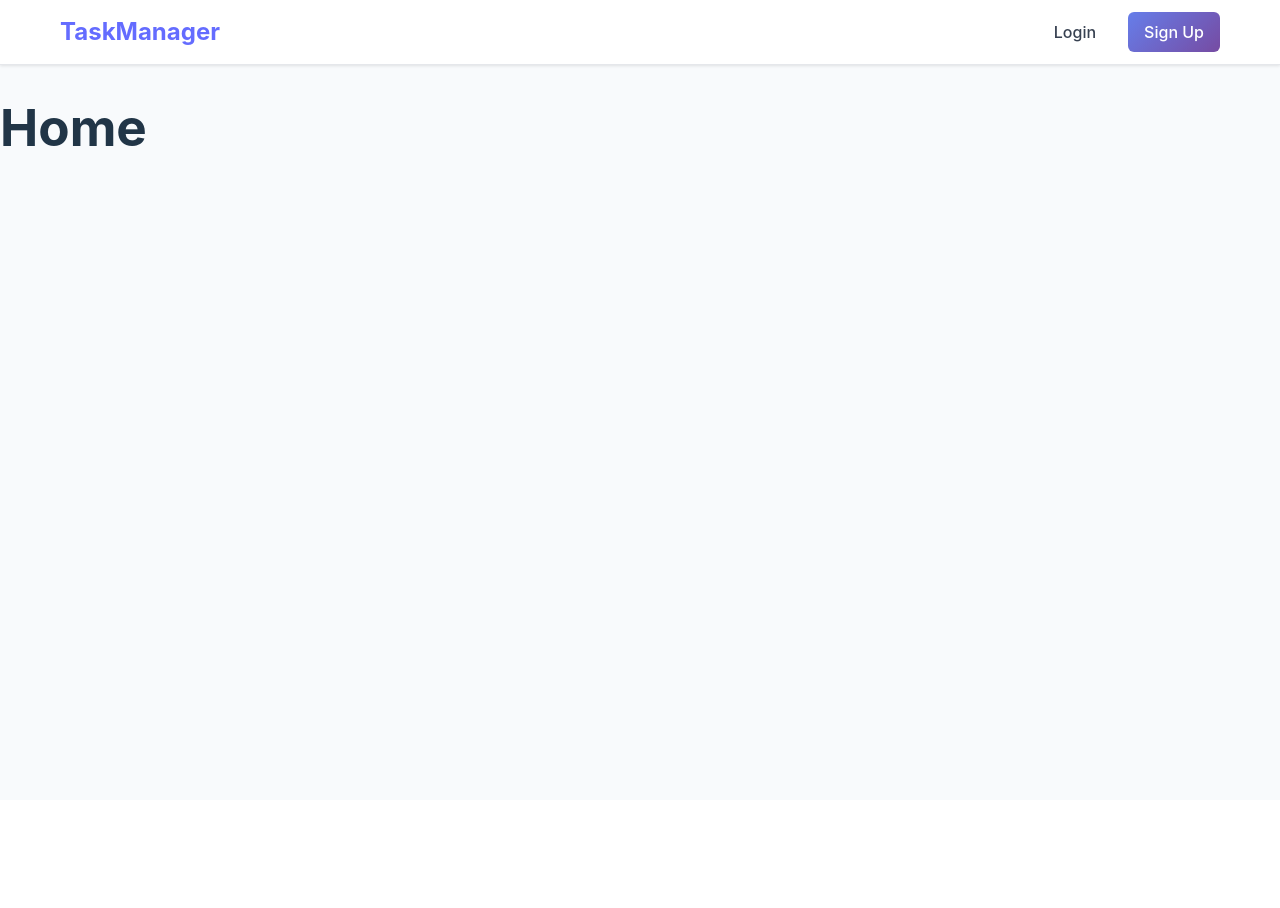
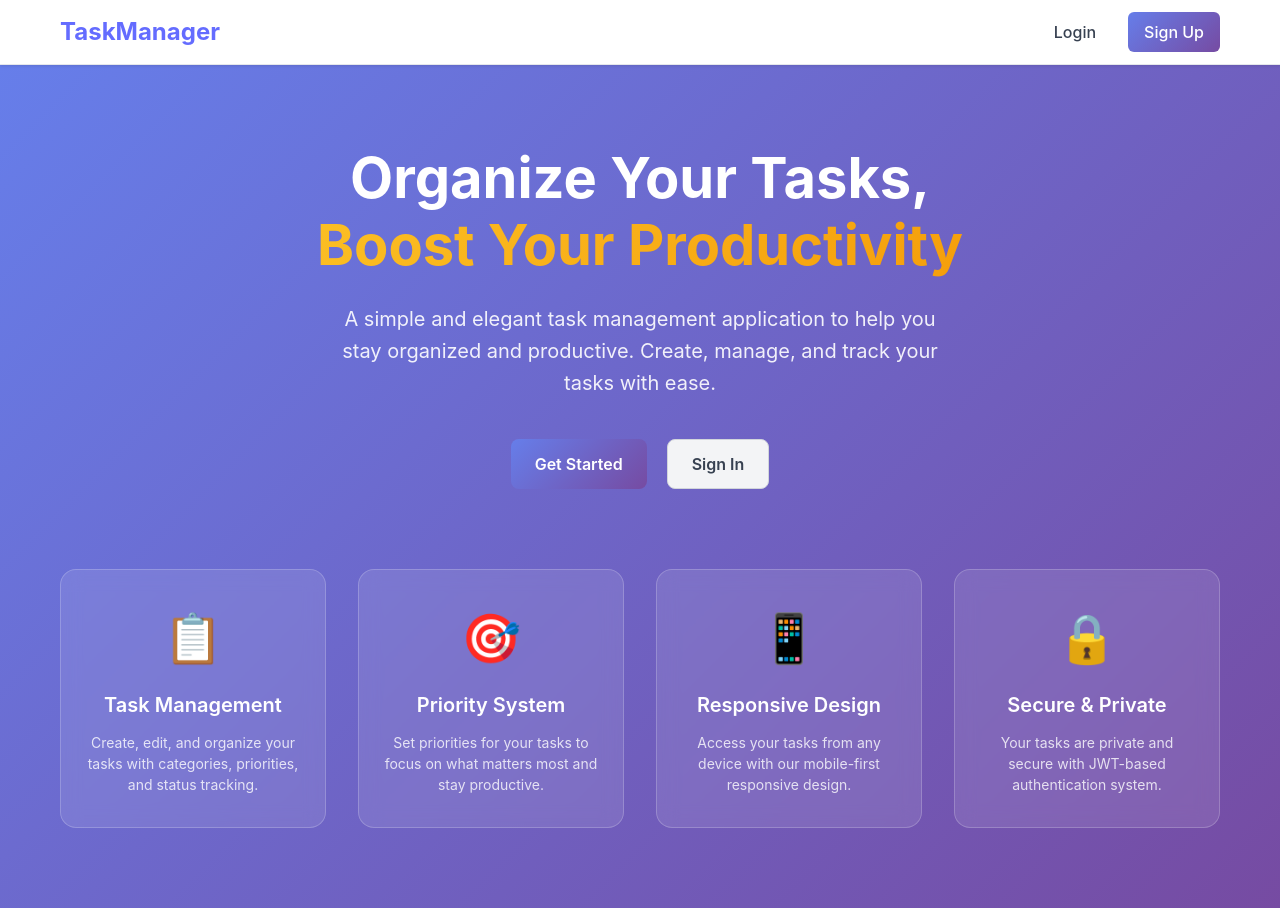
Before and after one commit to 1ammer/task-management-app, a React (Vite) app in the folder frontend/: page / in a window 1280 px wide. Before the commit the page ends 801 px from the top, so only its background shows below. Built offline with nearby package versions, Linux system fonts and the light colour scheme; no server answers.

Commit message:
homepage

```diff
--- a/frontend/src/pages/Home.css
+++ b/frontend/src/pages/Home.css
@@ -1,3 +1,168 @@
 .home {
   min-height: calc(100vh - 64px);
+  background: linear-gradient(135deg, #667eea 0%, #764ba2 100%);
 }
+
+.home-container {
+  max-width: 1200px;
+  margin: 0 auto;
+  padding: 80px 20px;
+}
+
+.home-hero {
+  text-align: center;
+  margin-bottom: 80px;
+}
+
+.home-title {
+  font-size: 3.5rem;
+  font-weight: 700;
+  color: white;
+  margin: 0 0 24px 0;
+  line-height: 1.2;
+}
+
+.home-title-highlight {
+  background: linear-gradient(135deg, #fbbf24 0%, #f59e0b 100%);
+  -webkit-background-clip: text;
+  -webkit-text-fill-color: transparent;
+  background-clip: text;
+}
+
+.home-description {
+  font-size: 1.25rem;
+  color: rgba(255, 255, 255, 0.9);
+  margin: 0 0 40px 0;
+  max-width: 600px;
+  margin-left: auto;
+  margin-right: auto;
+  line-height: 1.6;
+}
+
+.home-actions {
+  display: flex;
+  gap: 20px;
+  justify-content: center;
+  flex-wrap: wrap;
+}
+
+.btn {
+  padding: 12px 24px;
+  border-radius: 8px;
+  font-size: 1rem;
+  font-weight: 600;
+  cursor: pointer;
+  transition: all 0.2s;
+  border: none;
+  text-decoration: none;
+  display: inline-flex;
+  align-items: center;
+  gap: 8px;
+}
+
+.btn-large {
+  padding: 16px 32px;
+  font-size: 1.125rem;
+}
+
+.btn-primary {
+  background: linear-gradient(135deg, #fbbf24 0%, #f59e0b 100%);
+  color: #1f2937;
+}
+
+.btn-primary:hover {
+  transform: translateY(-2px);
+  box-shadow: 0 8px 20px rgba(251, 191, 36, 0.4);
+}
+
+.btn-secondary {
+  background: rgba(255, 255, 255, 0.1);
+  color: white;
+  border: 1px solid rgba(255, 255, 255, 0.3);
+  backdrop-filter: blur(10px);
+}
+
+.btn-secondary:hover {
+  background: rgba(255, 255, 255, 0.2);
+  border-color: rgba(255, 255, 255, 0.5);
+  transform: translateY(-2px);
+}
+
+.home-features {
+  display: grid;
+  grid-template-columns: repeat(auto-fit, minmax(250px, 1fr));
+  gap: 32px;
+}
+
+.feature-card {
+  background: rgba(255, 255, 255, 0.1);
+  border-radius: 16px;
+  padding: 32px 24px;
+  text-align: center;
+  backdrop-filter: blur(10px);
+  border: 1px solid rgba(255, 255, 255, 0.2);
+  transition: transform 0.2s, box-shadow 0.2s;
+}
+
+.feature-card:hover {
+  transform: translateY(-4px);
+  box-shadow: 0 12px 24px rgba(0, 0, 0, 0.2);
+}
+
+.feature-icon {
+  font-size: 3rem;
+  margin-bottom: 16px;
+}
+
+.feature-title {
+  font-size: 1.25rem;
+  font-weight: 600;
+  color: white;
+  margin: 0 0 12px 0;
+}
+
+.feature-description {
+  color: rgba(255, 255, 255, 0.8);
+  line-height: 1.5;
+  margin: 0;
+  font-size: 0.875rem;
+}
+
+@media (max-width: 768px) {
+  .home-container {
+    padding: 40px 20px;
+  }
+
+  .home-hero {
+    margin-bottom: 60px;
+  }
+
+  .home-title {
+    font-size: 2.5rem;
+  }
+
+  .home-description {
+    font-size: 1.125rem;
+  }
+
+  .home-actions {
+    flex-direction: column;
+    align-items: center;
+  }
+
+  .btn-large {
+    padding: 14px 28px;
+    width: 100%;
+    max-width: 280px;
+    justify-content: center;
+  }
+
+  .home-features {
+    grid-template-columns: 1fr;
+    gap: 20px;
+  }
+
+  .feature-card {
+    padding: 24px 20px;
+  }
+}
--- a/frontend/src/pages/Home.tsx
+++ b/frontend/src/pages/Home.tsx
@@ -1,12 +1,77 @@
 import React from 'react';
+import { Link } from 'react-router-dom';
+import { useAuth } from '../hooks/useAuth';
 import './Home.css';
 
 const Home: React.FC = () => {
-
+  const { isAuthenticated } = useAuth();
 
   return (
     <div className="home">
-      <h1>Home</h1>
+      <div className="home-container">
+        <div className="home-hero">
+          <h1 className="home-title">
+            Organize Your Tasks,
+            <br />
+            <span className="home-title-highlight">Boost Your Productivity</span>
+          </h1>
+          <p className="home-description">
+            A simple and elegant task management application to help you stay organized
+            and productive. Create, manage, and track your tasks with ease.
+          </p>
+
+          <div className="home-actions">
+            {isAuthenticated ? (
+              <Link to="/dashboard" className="btn btn-primary btn-large">
+                Go to Dashboard
+              </Link>
+            ) : (
+              <>
+                <Link to="/register" className="btn btn-primary btn-large">
+                  Get Started
+                </Link>
+                <Link to="/login" className="btn btn-secondary btn-large">
+                  Sign In
+                </Link>
+              </>
+            )}
+          </div>
+        </div>
+
+        <div className="home-features">
+          <div className="feature-card">
+            <div className="feature-icon">📋</div>
+            <h3 className="feature-title">Task Management</h3>
+            <p className="feature-description">
+              Create, edit, and organize your tasks with categories, priorities, and status tracking.
+            </p>
+          </div>
+
+          <div className="feature-card">
+            <div className="feature-icon">🎯</div>
+            <h3 className="feature-title">Priority System</h3>
+            <p className="feature-description">
+              Set priorities for your tasks to focus on what matters most and stay productive.
+            </p>
+          </div>
+
+          <div className="feature-card">
+            <div className="feature-icon">📱</div>
+            <h3 className="feature-title">Responsive Design</h3>
+            <p className="feature-description">
+              Access your tasks from any device with our mobile-first responsive design.
+            </p>
+          </div>
+
+          <div className="feature-card">
+            <div className="feature-icon">🔒</div>
+            <h3 className="feature-title">Secure & Private</h3>
+            <p className="feature-description">
+              Your tasks are private and secure with JWT-based authentication system.
+            </p>
+          </div>
+        </div>
+      </div>
     </div>
   );
 };
```
Also changed, not shown: 1 other file (tests, documents, lock files or other folders).
